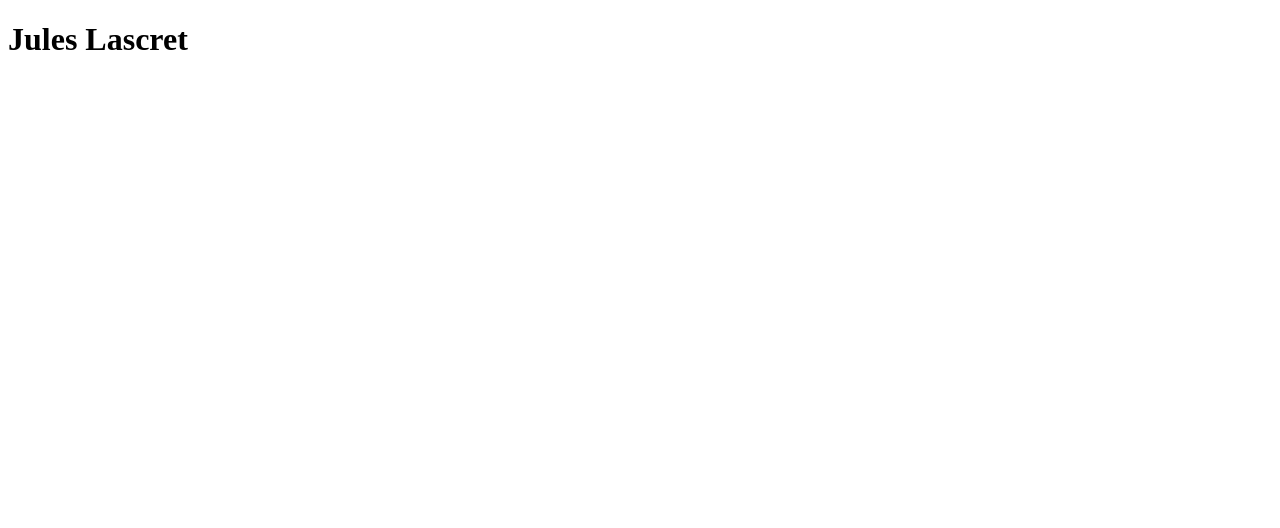
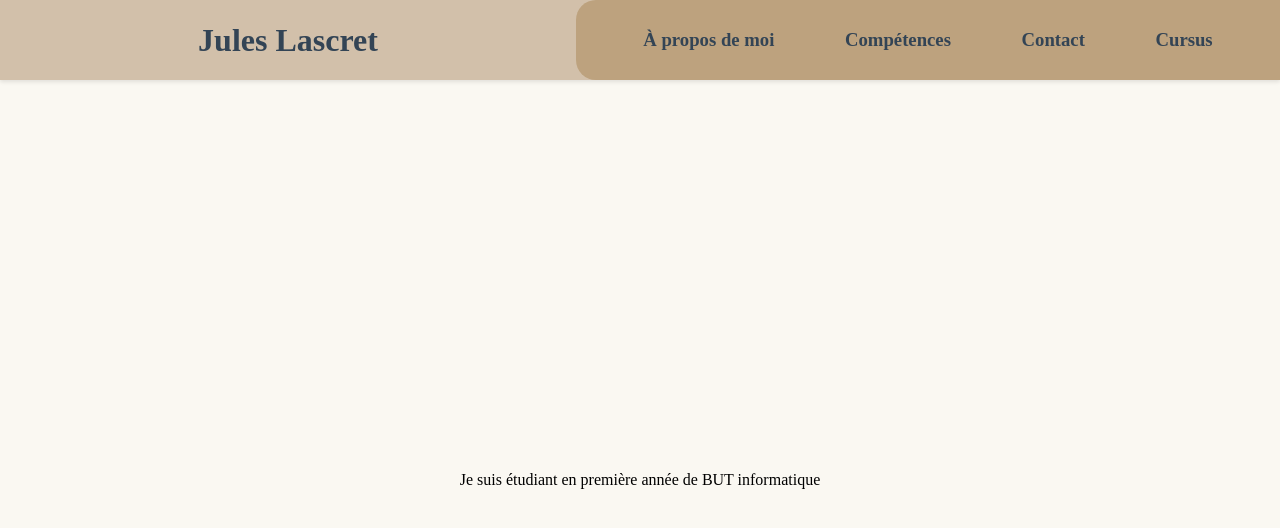
Before and after one commit to juleslascret/juleslascret.github.io, a plain HTML site: page index.html in a window 1280 px wide. Drawn offline with Linux system fonts and the light colour scheme.

```diff
--- /dev/null
+++ b/index.css
@@ -0,0 +1,84 @@
+/* Global */
+
+* {
+    box-sizing: border-box;
+    margin: 0;
+}
+
+.libre-baskerville-regular {
+    font-family: "Libre Baskerville", serif;
+    font-style: normal;
+    font-weight: 400;
+}
+
+.libre-baskerville-bold {
+    font-family: "Libre Baskerville", serif;
+    font-style: normal;
+    font-weight: 700;
+}
+
+.libre-baskerville-regular-italic {
+    font-family: "Libre Baskerville", serif;
+    font-style: italic;
+    font-weight: 400;
+}
+
+body::-webkit-scrollbar {
+    width: 0;
+}
+
+body {
+    background-color: #faf8f2;
+    scroll-behavior: smooth;
+}
+
+header {
+    align-items: center;
+    background-color: #d2c0aa;
+    box-shadow: 0 2px 4px rgba(0,0,0,0.1);
+    display: flex;
+    height: 10vh;
+    justify-content: center;
+    position: sticky;
+    top: 0;
+}
+
+.headerTitleBox {
+    align-items: center;
+    display: flex;
+    height: 100%;
+    justify-content: center;
+    width: 45%;
+}
+
+.headerTitle {
+    color: #334455;
+    text-align: center;
+}
+
+nav {
+    align-items: center;
+    background-color: #bda27e;
+    border-radius: 20px 0 0 20px;
+    display: flex;
+    height: 100%;
+    justify-content: space-around;
+    padding: 0 2.5%;
+    width: 55%;
+}
+
+.navText {
+    color: #334455;
+    text-align: center;
+}
+
+.navText:hover {
+    text-decoration: underline;
+}
+
+article {
+    align-items: center;
+    display: flex;
+    justify-content: center;
+    height: 100vh;
+}
--- a/index.html
+++ b/index.html
@@ -4,8 +4,27 @@
     <head>
         <meta charset="UTF-8">
         <title>Jules Lascret</title>
+        <link rel="stylesheet" href="index.css">
+        <link rel="preconnect" href="https://fonts.googleapis.com">
+        <link rel="preconnect" href="https://fonts.gstatic.com" crossorigin>
+        <link href="https://fonts.googleapis.com/css2?family=Libre+Baskerville:ital,wght@0,400;0,700;1,400&display=swap" rel="stylesheet">
     </head>
     <body>
-        <h1>Jules Lascret</h1>
+        <header>
+            <div class="headerTitleBox">
+                <h1 class="headerTitle">Jules Lascret</h1>
+            </div>
+            <nav>
+                <h3 class="navText">À propos de moi</h3>
+                <h3 class="navText">Compétences</h3>
+                <h3 class="navText">Contact</h3>
+                <h3 class="navText">Cursus</h3>
+            </nav>
+        </header>
+        <section>
+            <article>
+                Je suis étudiant en première année de BUT informatique
+            </article>
+        </section>
     </body>
 </html>
```
